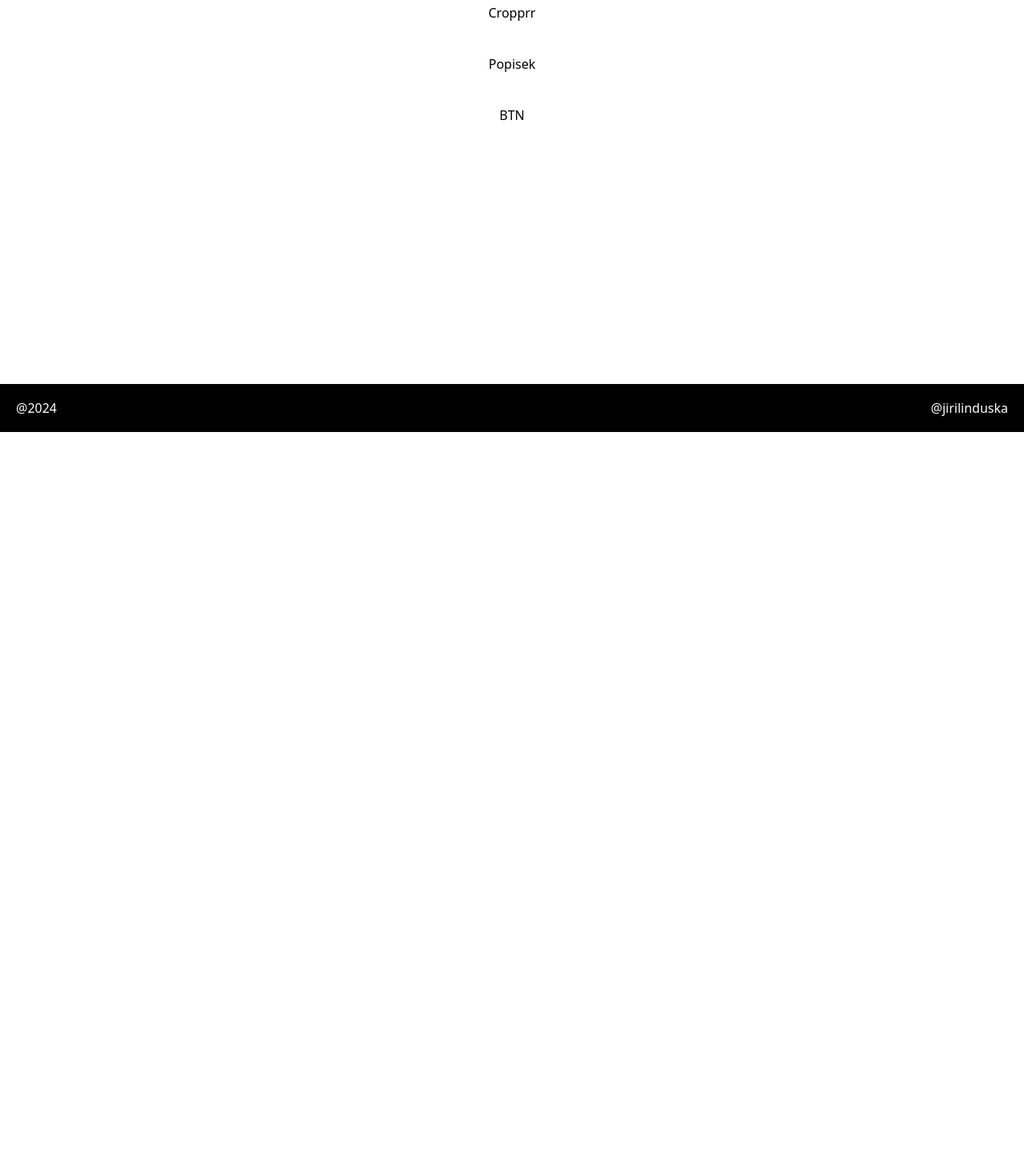
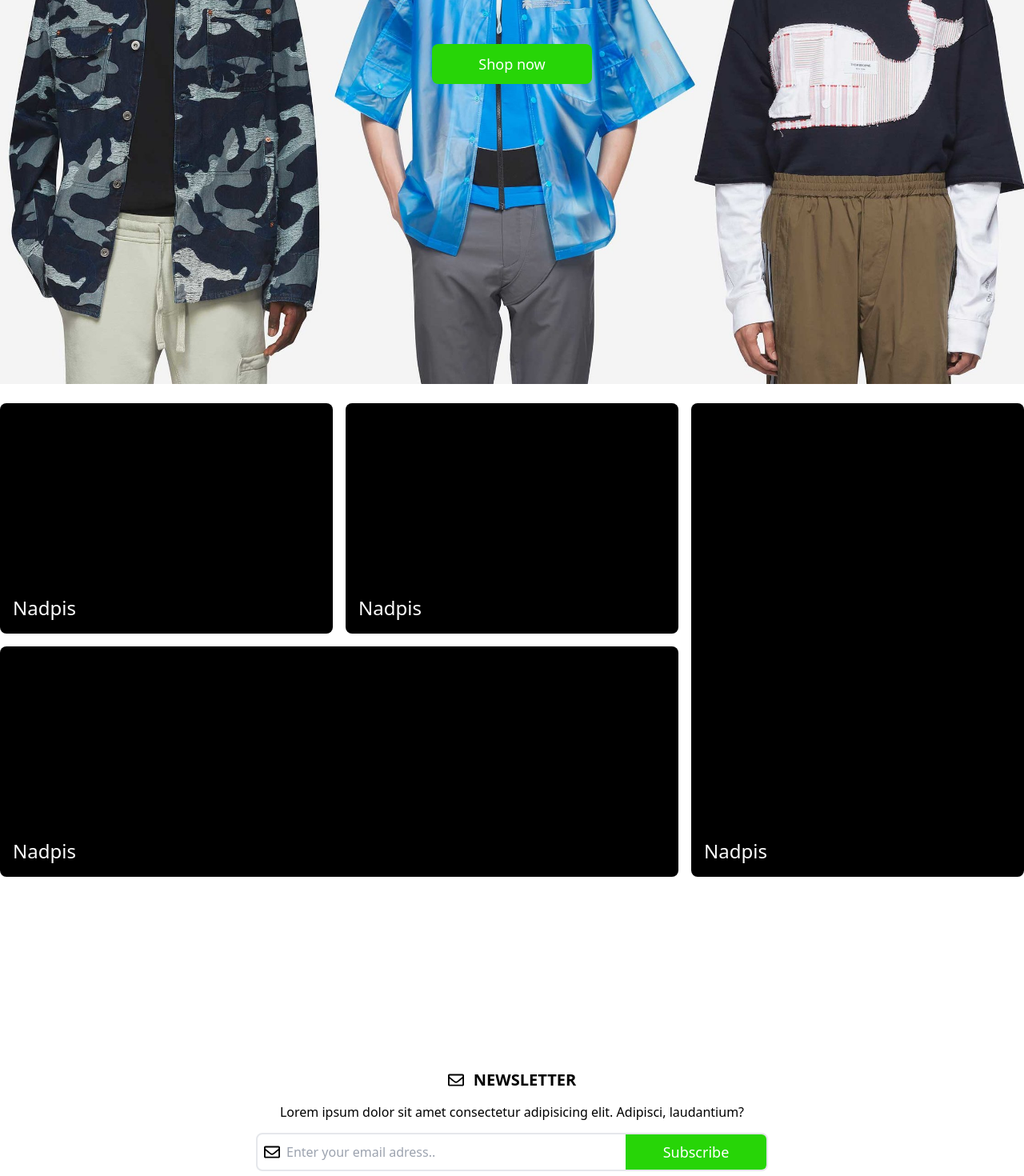
Before and after one commit to Jirilinduska/croprrr, a React (Create React App) app: page / in a window 1280 px wide. Shown: the part 320-1790 px from the top of the page at 80% size. Before the commit the page ends 860 px from the top, so only its background shows below. Built offline with nearby package versions, Linux system fonts and the light colour scheme.

Commit message:
ADD - Newsletter & Items Grid components, styling, reponsive settings

```diff
--- a/src/components/Header/Header.tsx
+++ b/src/components/Header/Header.tsx
@@ -21,15 +21,15 @@ const Header = () => {
                         }`}
         >
 
-            <NavLink to="/" className="text-secondary hover:text-rose-default">Home</NavLink>
+            <NavLink to="/" className="text-secondary hover:underline">Home</NavLink>
 
-            <NavLink to="/" className="text-secondary hover:text-rose-default">Shop</NavLink>
+            <NavLink to="/" className="text-secondary hover:underline">Shop</NavLink>
 
-            <NavLink to="/" className="text-secondary hover:text-rose-default">Sales</NavLink>
+            <NavLink to="/" className="text-secondary hover:underline">Sales</NavLink>
 
-            <NavLink to="/" className="text-secondary hover:text-rose-default">Sign-In</NavLink>
+            <NavLink to="/" className="text-secondary hover:underline">Sign-In</NavLink>
 
-            <NavLink to="/" className="text-secondary hover:text-rose-default">Contact</NavLink>
+            <NavLink to="/" className="text-secondary hover:underline">Contact</NavLink>
 
         </nav>
 
@@ -46,7 +46,7 @@ const Header = () => {
 
             <div className="
                         text-3xl transition duration-500
-                        hover:text-rose-default"
+                        hover:text-main-dark"
             >
                 <RiShoppingCart2Line className="cursor-pointer"/>
             </div>
@@ -54,7 +54,7 @@ const Header = () => {
             <div
                 className="
                         text-3xl transition duration-500
-                        hover:text-rose-default
+                        hover:text-main-dark
                         lg:hidden"
                 onClick={ () => setShowNav(!showNav) }
             >
--- a/src/components/Hero/Hero.tsx
+++ b/src/components/Hero/Hero.tsx
@@ -1,17 +1,22 @@
+
+import { Link } from "react-router-dom"
 
 const Hero = () => {
 
 return (
 
     <section
-        className="flex flex-col justify-center items-center gap-10 h-screen w-[100%]"
+        className="flex flex-col justify-center items-center gap-10 h-screen w-[100%] bg-cover bg-no-repeat bg-center"
+        style={{backgroundImage: 'url("/images/hero/hero-banner-1.jpg")'}}
     >
 
-        <h1 className="">Cropprr</h1>
-
-        <p className="">Popisek</p>
-
-        <button className="">BTN</button>
+        <Link
+            to=""
+            className="block bg-main-default w-[200px] h-[50px] leading-[50px] text-center text-lg text-primary transition duration-500 rounded-lg
+                        hover:bg-main-dark"
+        >
+            Shop now
+        </Link>
 
     </section>
   )
--- /dev/null
+++ b/src/components/ItemsGrid/ItemsGrid.tsx
@@ -0,0 +1,31 @@
+
+import { Link } from "react-router-dom"
+
+const ItemsGrid = () => {
+  return (
+    <section className="
+                    container mx-auto h-[100vh] py-6 grid grid-cols-1 grid-rows-4 gap-4
+                    lg:h-[80vh] lg:grid-cols-3 lg:grid-rows-2"
+    >
+
+        <Link to="" className="bg-secondary row-span-1 lg:col-span-1 rounded-lg flex items-end">
+            <p className="text-primary mb-4 ml-4 text-2xl">Nadpis</p>
+        </Link>
+
+        <Link to="" className="bg-secondary row-span-1 lg:col-span-1 rounded-lg flex items-end">
+            <p className="text-primary mb-4 ml-4 text-2xl">Nadpis</p>
+        </Link>
+
+        <Link to="" className="bg-secondary row-span-1 lg:row-span-2 rounded-lg flex items-end">
+            <p className="text-primary mb-4 ml-4 text-2xl">Nadpis</p>
+        </Link>
+
+        <Link to="" className="bg-secondary row-span-1 lg:col-span-2 rounded-lg flex items-end">
+            <p className="text-primary mb-4 ml-4 text-2xl">Nadpis</p>
+        </Link>
+
+    </section>
+  )
+}
+
+export default ItemsGrid
--- /dev/null
+++ b/src/components/Newsletter/Newsletter.tsx
@@ -0,0 +1,52 @@
+
+import { FaRegEnvelope } from "react-icons/fa";
+
+
+const Newsletter = () => {
+  return (
+    <section className="container h-[70vh] mx-auto flex justify-center items-center">
+
+        <div className="text-center w-[100%]">
+
+            <div className="flex justify-center items-center gap-3 text-xl mb-4">
+
+                <FaRegEnvelope className=""/>
+
+                <p className="uppercase font-bold">newsletter</p>
+
+            </div>
+
+            <p className="mb-4 w-[90%] text-sm text-center sm:w-[100%] lg:text-[16px]">Lorem ipsum dolor sit amet consectetur adipisicing elit. Adipisci, laudantium?</p>
+
+            <div className="flex items-center border-2 w-[100%] mx-auto rounded-lg overflow-hidden
+                            sm:w-[90%]
+                            lg:w-[50%]"
+            >
+
+                <div className="h-11 flex justify-center items-center p-2">
+                    <FaRegEnvelope className="text-xl"/>
+                </div>
+
+                <input
+                    type="text"
+                    placeholder="Enter your email adress.."
+                    className="h-11 focus:outline-none flex-grow"
+                />
+
+                <button
+                    className="bg-main-default text-primary h-11 w-20 text-xs transition duration-500
+                                hover:bg-main-dark
+                                sm:w-44 sm:text-lg"
+                >
+                    Subscribe
+                </button>
+
+            </div>
+
+        </div>
+
+    </section>
+  )
+}
+
+export default Newsletter
--- a/src/pages/Home/Home.tsx
+++ b/src/pages/Home/Home.tsx
@@ -1,10 +1,14 @@
 
 import Hero from "../../components/Hero/Hero"
+import ItemsGrid from "../../components/ItemsGrid/ItemsGrid"
+import Newsletter from "../../components/Newsletter/Newsletter"
 
 const Home = () => {
   return (
     <>
         <Hero />
+        <ItemsGrid />
+        <Newsletter />
     </>
   )
 }
--- a/tailwind.config.js
+++ b/tailwind.config.js
@@ -8,10 +8,10 @@ module.exports = {
       colors: {
         primary: '#fff',
         secondary: '#000',
-        rose: {
-          light: '#FFB6C1',
-          default: '#FF69B4',
-          dark: '#C71585',
+        main: {
+          light: '#37E617',
+          default: '#27D507',
+          dark: '#17B307',
         }
       }
     },
```
Also changed, not shown: public/images/hero/hero-banner-1.jpg (added).
